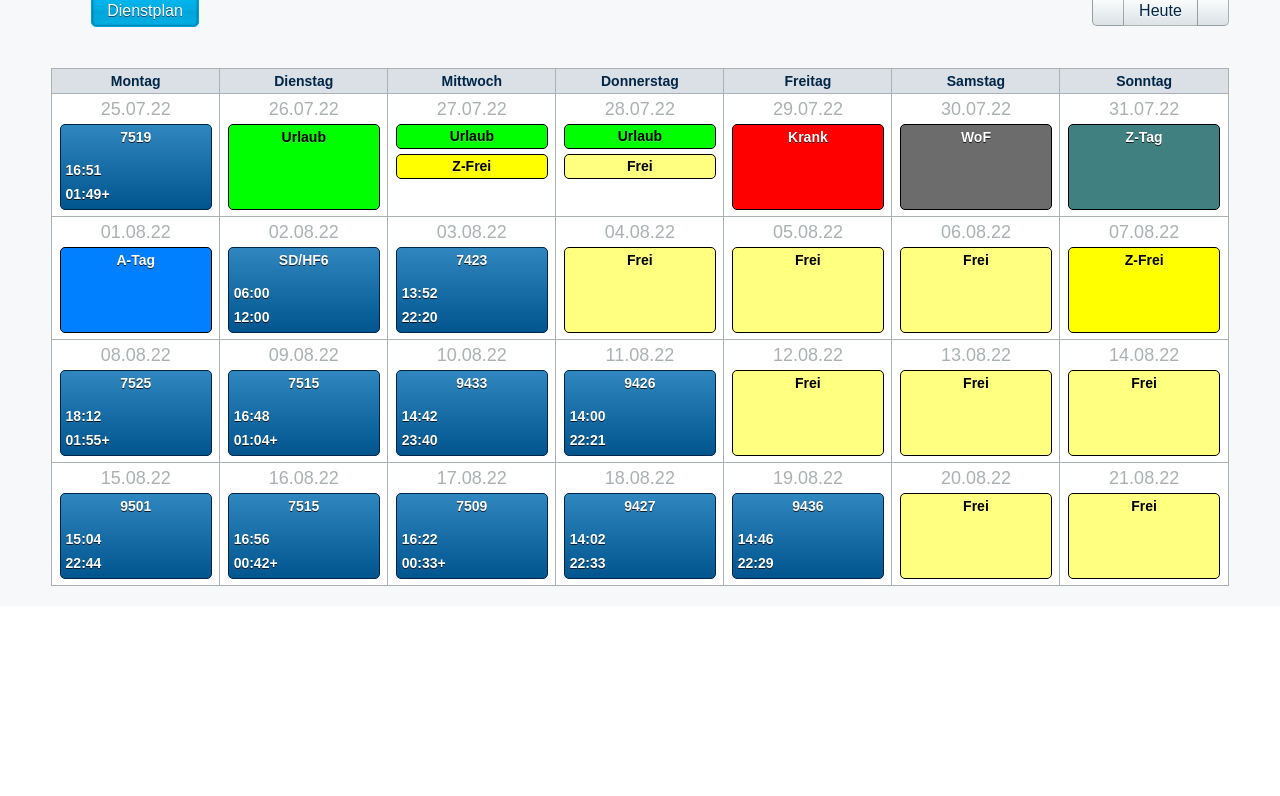
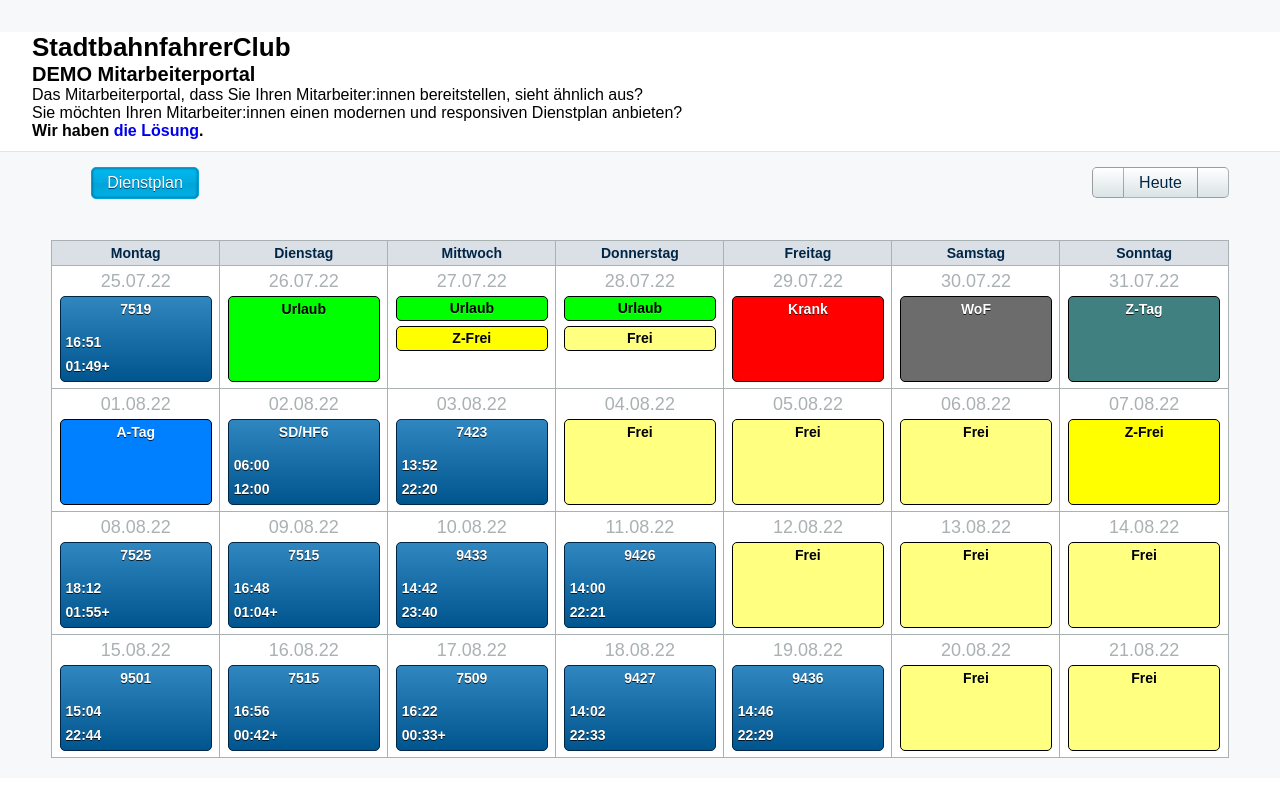
Before and after one commit to YellowCatDevelopment/StadtbahnfahrerClub-FisClone, a plain HTML site: page index.html in a window 1280 px wide. Drawn offline with Linux system fonts and the light colour scheme.

Commit message:
Add own branding

```diff
--- a/index.html
+++ b/index.html
@@ -14,9 +14,32 @@
     <link href="mystyle.css" rel="stylesheet" type="text/css" media="screen, handheld, projection, tty, tv">
     <link href="defaultabsences.css" rel="stylesheet" type="text/css">
 
+    <style>
+        #header {
+            margin: 2rem;
+        }
+        #header h1 {
+            margin: 0;
+            font-size: 26px;
+        }
+        #header h4 {
+            margin: 0;
+            font-size: 20px;
+        }
+        #header p {
+            margin: 0;
+            font-size: 16px;
+        }
+    </style>
 </head>
 
 <body id="duties" class=" duties" ontouchstart="" style="cursor: default;">
+
+    <div id="header">
+        <h1>StadtbahnfahrerClub</h1>
+        <h4>DEMO Mitarbeiterportal</h4>
+        <p>Das Mitarbeiterportal, dass Sie Ihren Mitarbeiter:innen bereitstellen, sieht ähnlich aus?<br>Sie möchten Ihren Mitarbeiter:innen einen modernen und responsiven Dienstplan anbieten?<br><b>Wir haben <a href="https://stadtbahnfahrer.club">die Lösung</a>.</b></p>
+    </div>
 
     <div class="wrapper">
         <div class="headline">
```
